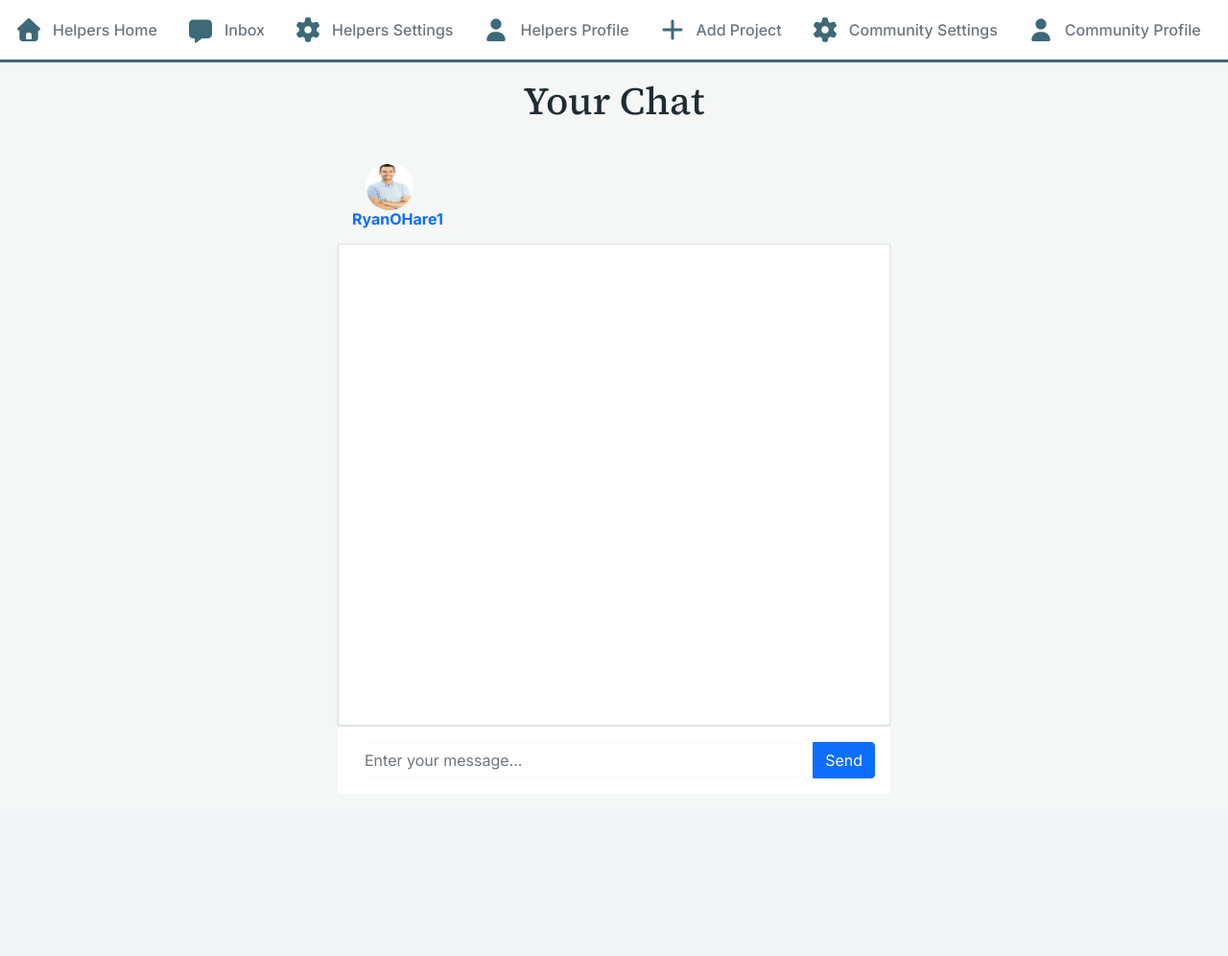
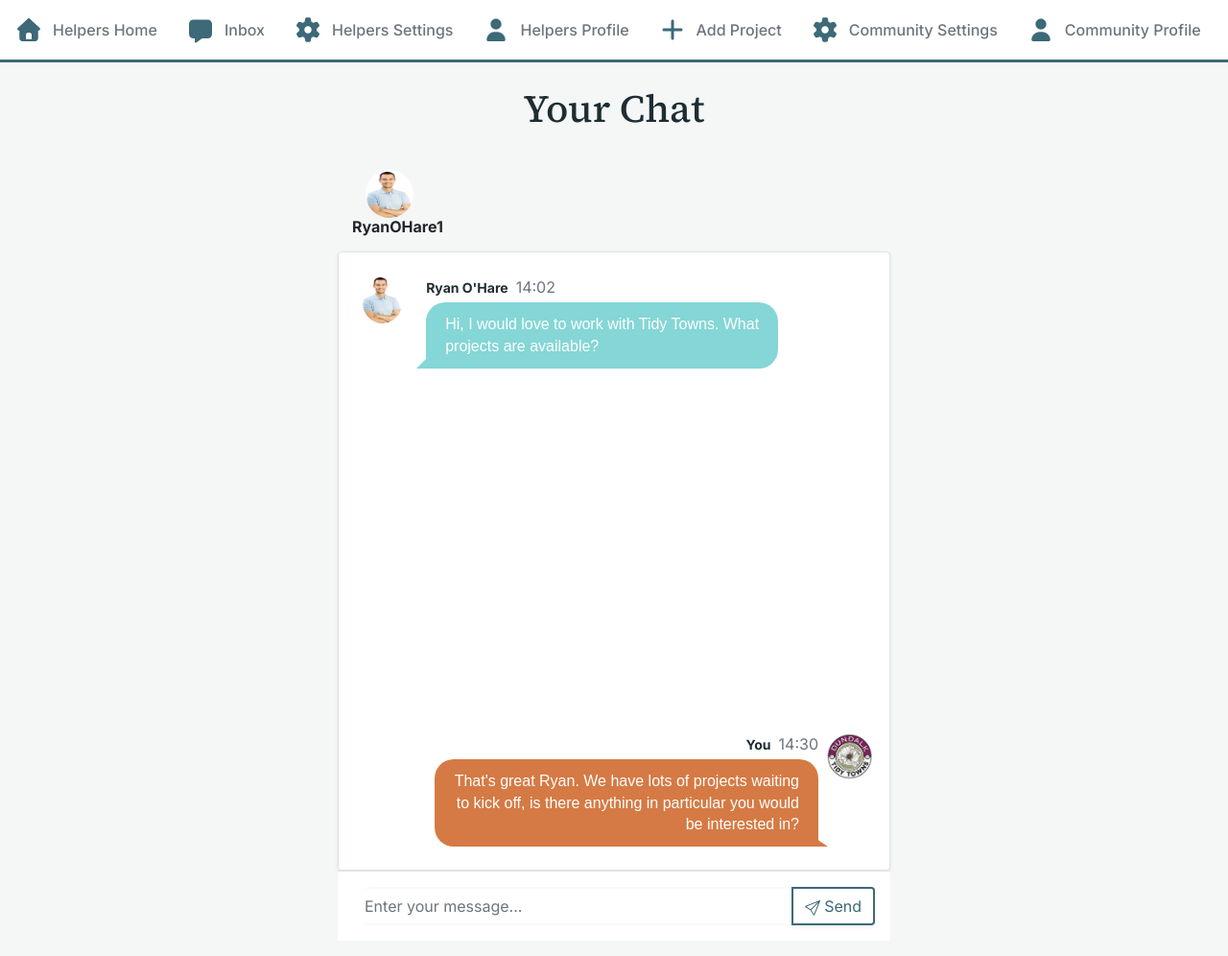
Before and after one commit to Jamie-Lawlor/HelpOuts, a Flask app: page /message_chat/ in a window 1280 px wide. Shown: the whole page at 96% size. Before the commit the page ends 811 px from the top, so only its background shows below. Run offline with Flask 3, Linux system fonts and the light colour scheme; some libraries are stand-ins or nearby versions; some web fonts are replaced.

Commit message:
#62958 Style the messaging page
Added styling for helper and community user bubbles. Some other small styling changes.

```diff
--- a/static/css/styles.css
+++ b/static/css/styles.css
@@ -377,3 +377,50 @@ h6{
     height: 100%;
     object-fit: cover;
 }
+
+/* Message bubble styling */
+.bubble{
+    position: relative;
+    font-family: sans-serif;
+    font-size: 16px;
+    line-height: 1.4;
+    background-color: #85D6D6;
+    border-radius: 20px;
+    padding: 12px 20px;
+    color: #fff;
+    display: inline-block;
+    max-width: 80%;
+    /* allow longer words to move to next line */
+    word-wrap: break-word;
+}
+.helper-bubble-left{
+    background-color: #85D6D6;
+    border-bottom-left-radius: 2px;
+}
+
+.helper-bubble-left:before{
+    content: "";
+    bottom: 0;
+    width: 0px;
+    height: 0px;
+    position: absolute;
+    border-right: 15px solid #85D6D6;
+    border-top: 15px solid transparent;
+    left:-10px;
+}
+
+.community-bubble{
+    background-color: #D57A44;
+    border-bottom-right-radius: 2px;
+}
+
+.community-bubble-right:before{
+    content: "";
+    width: 0px;
+    height: 0px;
+    position: absolute;
+    border-left: 15px solid #D57A44;
+    border-top: 10px solid transparent;
+    right:-10px;
+    bottom: 0;
+}
--- a/templates/messages/inbox.html
+++ b/templates/messages/inbox.html
@@ -4,7 +4,7 @@
                <div class="container mt-4" style="max-width: 750px;">
                         <h1 class="text-center fw-bold mb-4">Inbox</h1>
                         <!-- HARDCODED -->
-                        <button id="switch_view" value="community_view" onclick="switch_view()">Volunteer view</button>
+                        <button id="switch_view" value="community_view" onclick="switch_view()" class="helper-button-orange btn btn-main shadow-sm rounded-pill">Volunteer view</button>
                         <ul class="nav nav-fill border-bottom-0" id="inboxOptions">
                                 <li class="nav-item">
                                         <a class="nav-link text-decoration-none text-dark" href="/inbox">Messages 2</a>
--- a/templates/messages/message_chat.html
+++ b/templates/messages/message_chat.html
@@ -1,7 +1,7 @@
 {% extends "base.html" %}
 <title>{% block title %}Message Chat{% endblock %}</title>
                {%  block body %}
-            <h1 class="text-center mt-3">Your Chat</h1>
+            <h1 class="text-center mt-4">Your Chat</h1>
                 <div class="container mt-4" style="max-width:600px;">
 
                                 <ul class="nav nav-fill border-bottom-0">
@@ -11,43 +11,43 @@
                                              <div class="tab-pane fade show active">
 <img src="/static/images/user_image_2.png" width="50" height="50" class="rounded-circle me-3">
                                             <a class="text-decoration-none" href="/helper_profile">
-                                            <h6 class="mb-0 fw-bold">RyanOHare1</h6>
+                                            <h6 class="mb-0 fw-bold text-dark">RyanOHare1</h6>
                                             </a>
                                              </div>
                                                 </div>
                                                 </li>
                                     </ul>
 
-                <div class="border rounded-bottom shadow-sm bg-white">
+                <div class="border rounded rounded-bottom shadow-sm bg-white">
                     <div class="p-4" style="height:500px;">
-                        <!-- <div class="d-flex mb-4 gap-2">
+                        <div class="d-flex mb-4 gap-2">
                              <img src="/static/images/user_image_2.png" width="50" height="50" class="rounded-circle me-3">
                             <div class="d-flex flex-column">
                                 <div class="d-flex align-items-baseline gap-2 mb-1">
                                     <span class="fw-bold small">Ryan O'Hare</span>
                                     <span class="text-muted">14:02</span>
                                 </div>
-                                <div class="p-3 shadow-sm">
+                                <div class="bubble helper-bubble-left">
                                     Hi, I would love to work with Tidy Towns. What projects are available?
                                 </div>
                             </div>
-                        </div> -->
+                        </div>
                 </div>
                 <div id="message_container">
 
 
-                <!-- <div class="d-flex mb-4 gap-2 justify-content-end text-end">
+                <div class="d-flex mb-4 gap-2 justify-content-end text-end">
                     <div class="d-flex flex-column align-items-end">
                         <div class="d-flex align-items-baseline gap-2 mb-1">
                             <span class="fw-bold small">You</span>
                             <span class="text-muted">14:30</span>
                         </div>
-                        <div class="p-3 shadow-sm">
+                        <div class="bubble community-bubble community-bubble-right">
                         That's great Ryan. We have lots of projects waiting to kick off, is there anything in particular you would be interested in?
                         </div>
                     </div>
                 <img src="/static/images/community_image.png" width="50" height="50" class="rounded-circle me-3">
-                </div> -->
+                </div>
                 <div class="messages" id="messages"></div>
 
                 </div>
@@ -55,7 +55,10 @@
                 <div class="p-3 bg-white border-top mb-3">
                     <div class="input-group align-items-center bg-light rounded-pill">
                         <input id="user_message" type="text" class="form-control border-0" placeholder="Enter your message...">
-                        <button class="btn btn-primary" onclick = "send_message()">
+                        <button class="btn shadow-sm btn-login border-none" onclick = "send_message()">
+                            <svg xmlns="http://www.w3.org/2000/svg" width="16" height="16" fill="currentColor" class="bi bi-send" viewBox="0 0 16 16">
+                            <path d="M15.854.146a.5.5 0 0 1 .11.54l-5.819 14.547a.75.75 0 0 1-1.329.124l-3.178-4.995L.643 7.184a.75.75 0 0 1 .124-1.33L15.314.037a.5.5 0 0 1 .54.11ZM6.636 10.07l2.761 4.338L14.13 2.576zm6.787-8.201L1.591 6.602l4.339 2.76z"/>
+                            </svg>
                             Send
                         </button>
                     </div>
--- a/templates/messages/temp_inbox.html
+++ b/templates/messages/temp_inbox.html
@@ -4,7 +4,7 @@
                <div class="container mt-4" style="max-width: 750px;">
                         <h1 class="text-center fw-bold mb-4">Inbox</h1>
                         <!-- HARDCODED -->
-                        <button id="switch_view" value="user_view" onclick="switch_view()">User view</button>
+                        <button id="switch_view" value="user_view" onclick="switch_view()" class="helper-button btn btn-main shadow-sm rounded-pill">User view</button>
                         <ul class="nav nav-fill border-bottom-0" id="inboxOptions">
                                 <li class="nav-item">
                                         <a class="nav-link text-decoration-none text-dark" href="/inbox">Messages 2</a>
--- a/templates/profile/helper_profile.html
+++ b/templates/profile/helper_profile.html
@@ -35,7 +35,7 @@
                                         </div>
                                         <div class="col-4 border-end">
                                                 <small class="text-muted text-uppercase d-block" style="font-size: 12px;">Community Group</small>
-                                                <a href="/community_profile/{{ community_data.name }}" style="color:black !important">
+                                                <a href="/community_profile/{{ community_data.name }}" style="color:black !important" class="text-decoration-none">
                                                 <span class="fw-bold"> {{ community_data.name }}</span></a>
 
                                         </div>
```
